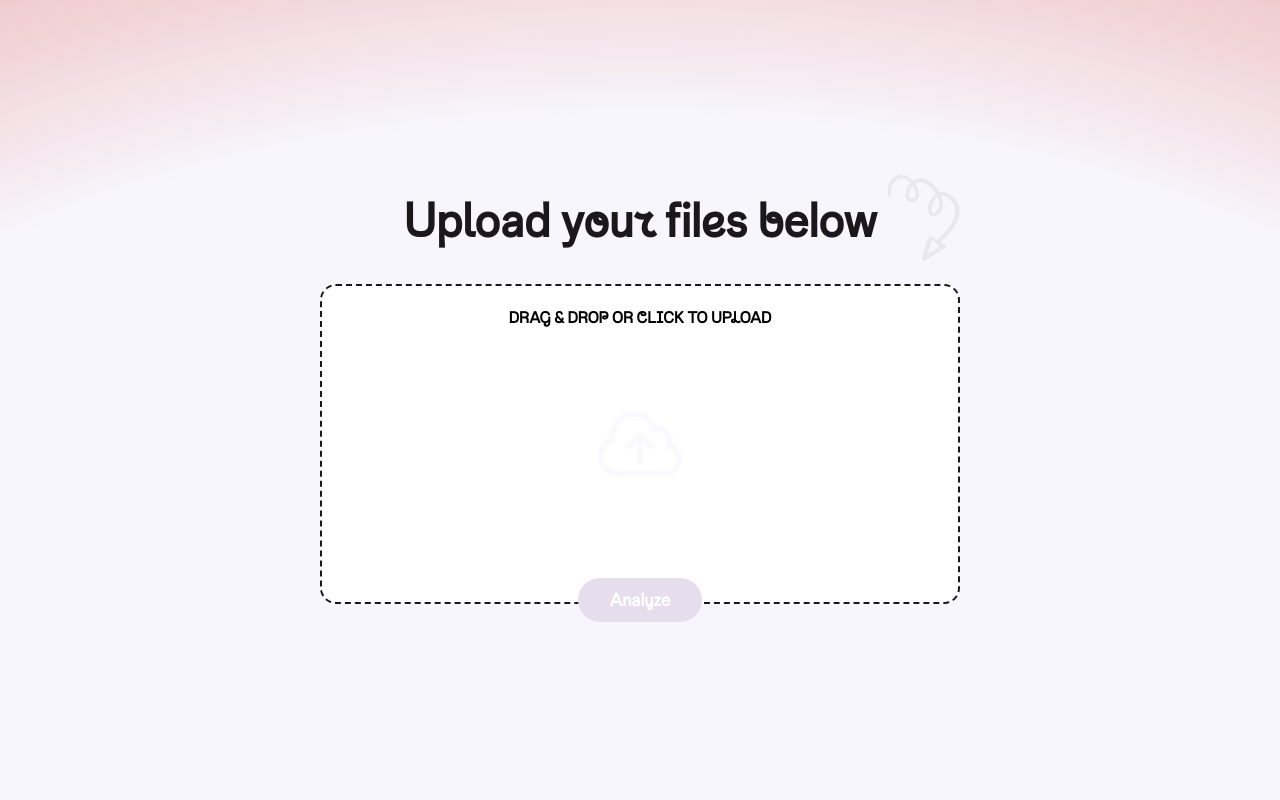
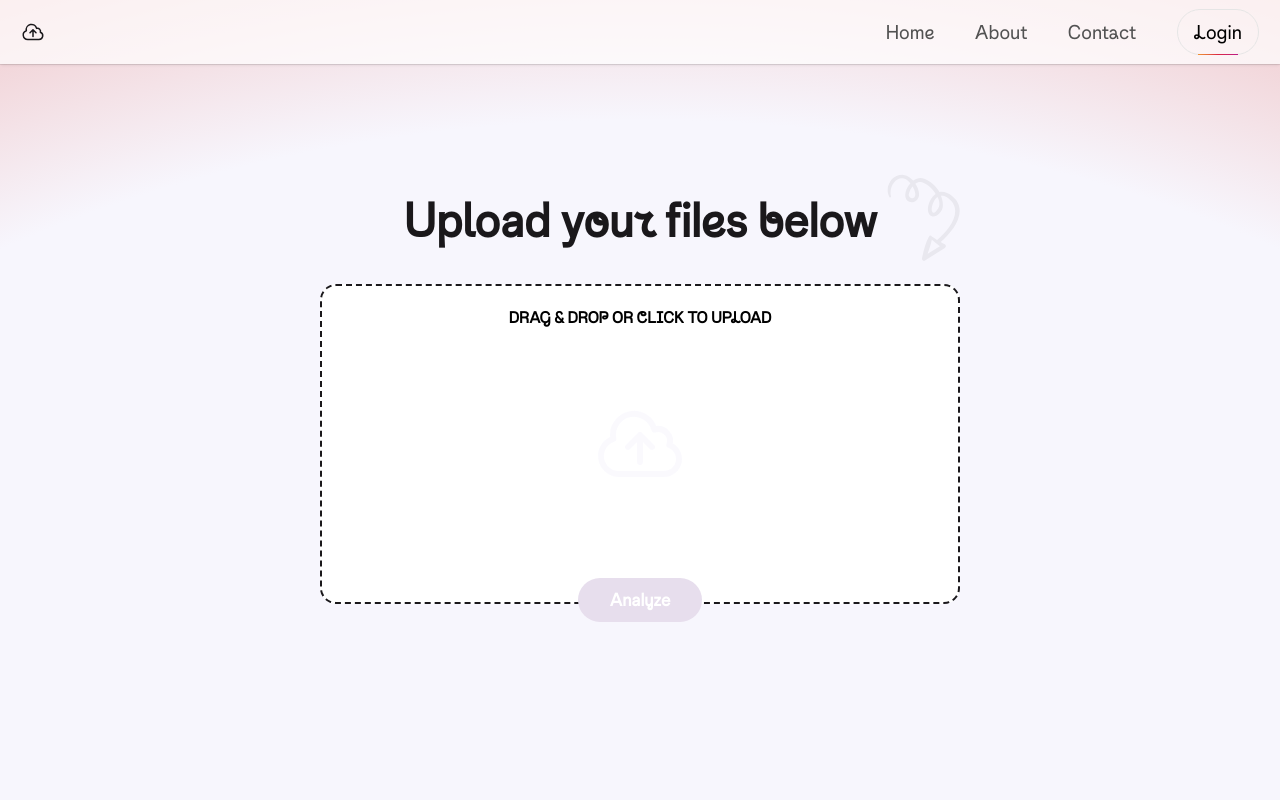
Before and after one commit to AntonisSykoutris/followfinder, a Next.js app: page / in a window 1280 px wide. Shown: the top 800 px of the page. Built offline with nearby package versions, Linux system fonts and the light colour scheme.

Commit message:
Added Navbar

```diff
--- a/src/app/layout.tsx
+++ b/src/app/layout.tsx
@@ -2,6 +2,7 @@ import type { Metadata } from 'next';
 import './globals.css';
 import SmoothScroll from '@/context/SmoothScroll';
 import { Toaster } from 'sonner';
+import { Navbar } from '@/components/Navbar/Navbar';
 
 export const metadata: Metadata = {
   title: 'Create Next App',
@@ -21,6 +22,7 @@ export default function RootLayout({
       />
       <body>
         <SmoothScroll>
+          <Navbar />
           <main className='flex flex-col items-center'>{children}</main>
           <Toaster richColors duration={2000} />
         </SmoothScroll>
--- /dev/null
+++ b/src/components/Navbar/Hamburger.tsx
@@ -0,0 +1,77 @@
+'use client';
+
+import { MotionConfig, motion } from 'framer-motion';
+import { useState } from 'react';
+
+export default function Hamburger() {
+  const [active, setActive] = useState(false);
+  return (
+    <MotionConfig
+      transition={{
+        duration: 0.5,
+        ease: 'easeInOut'
+      }}
+    >
+      <motion.button
+        initial={false}
+        animate={active ? 'open' : 'closed'}
+        onClick={() => setActive(pv => !pv)}
+        className='relative block h-12  w-12 sm:hidden'
+      >
+        <motion.span
+          variants={VARIANTS.top}
+          className='absolute h-1 w-10 bg-foreground'
+          style={{ y: '-50%', left: '50%', x: '-50%', top: '35%' }}
+        />
+        <motion.span
+          variants={VARIANTS.middle}
+          className='absolute h-1 w-10 bg-foreground'
+          style={{ left: '50%', x: '-50%', top: '50%', y: '-50%' }}
+        />
+        <motion.span
+          variants={VARIANTS.bottom}
+          className='absolute h-1 w-5 bg-foreground'
+          style={{
+            x: '-50%',
+            y: '50%',
+            bottom: '35%',
+            left: 'calc(50% + 10px)'
+          }}
+        />
+      </motion.button>
+    </MotionConfig>
+  );
+}
+
+const VARIANTS = {
+  top: {
+    open: {
+      rotate: ['0deg', '0deg', '45deg'],
+      top: ['35%', '50%', '50%']
+    },
+    closed: {
+      rotate: ['45deg', '0deg', '0deg'],
+      top: ['50%', '50%', '35%']
+    }
+  },
+  middle: {
+    open: {
+      rotate: ['0deg', '0deg', '-45deg']
+    },
+    closed: {
+      rotate: ['-45deg', '0deg', '0deg']
+    }
+  },
+  bottom: {
+    open: {
+      rotate: ['0deg', '0deg', '45deg'],
+      bottom: ['35%', '50%', '50%'],
+      left: '50%'
+    },
+    closed: {
+      rotate: ['45deg', '0deg', '0deg'],
+      bottom: ['50%', '50%', '35%'],
+      left: 'calc(50% + 10px)'
+    }
+  }
+};
--- /dev/null
+++ b/src/components/Navbar/Navbar.tsx
@@ -0,0 +1,25 @@
+'use client';
+
+import React from 'react';
+import { FloatingNav } from '../ui/floating-navbar';
+export function Navbar() {
+  const navItems = [
+    {
+      name: 'Home',
+      link: '/'
+    },
+    {
+      name: 'About',
+      link: '/about'
+    },
+    {
+      name: 'Contact',
+      link: '/contact'
+    }
+  ];
+  return (
+    <div className='relative  w-full'>
+      <FloatingNav navItems={navItems} />
+    </div>
+  );
+}
--- /dev/null
+++ b/src/components/ui/floating-navbar.tsx
@@ -0,0 +1,77 @@
+'use client';
+import React, { useState } from 'react';
+import {
+  motion,
+  AnimatePresence,
+  useScroll,
+  useMotionValueEvent
+} from 'framer-motion';
+import Link from 'next/link';
+import { cn } from '@/lib/utils';
+import UploadSvg from './UploadSvg';
+import Hamburger from '../Navbar/Hamburger';
+
+export const FloatingNav = ({
+  navItems,
+  className
+}: {
+  navItems: {
+    name: string;
+    link: string;
+    icon?: JSX.Element;
+  }[];
+  className?: string;
+}) => {
+  const [visible, setVisible] = useState(true);
+  const { scrollY } = useScroll();
+
+  useMotionValueEvent(scrollY, 'change', (latest: number) => {
+    const previous = scrollY.getPrevious();
+
+    if (latest > previous! && latest > 150) setVisible(false);
+    else setVisible(true);
+  });
+
+  return (
+    <AnimatePresence mode='wait'>
+      <motion.div
+        initial={{
+          opacity: 1,
+          y: -100
+        }}
+        animate={{
+          y: visible ? 0 : -100,
+          opacity: visible ? 1 : 0
+        }}
+        transition={{
+          duration: 0.2
+        }}
+        className={cn(
+          'fixed inset-x-0  top-0   z-[5000] mx-auto  flex w-full  items-center justify-between space-x-4 border border-transparent bg-background/70  px-5 py-2  shadow-[0px_2px_3px_-1px_rgba(0,0,0,0.1),0px_1px_0px_0px_rgba(25,28,33,0.02),0px_0px_0px_1px_rgba(25,28,33,0.08)]   dark:border-white/[0.2] dark:bg-black',
+          className
+        )}
+      >
+        <UploadSvg />
+        <div className='flex gap-x-10 '>
+          {navItems.map((navItem: any, idx: number) => (
+            <Link
+              key={`link=${idx}`}
+              href={navItem.link}
+              className={cn(
+                'relative flex items-center space-x-1  text-neutral-600 hover:text-neutral-500 dark:text-neutral-50 dark:hover:text-neutral-300'
+              )}
+            >
+              <span className='relative text-base after:absolute after:bottom-0 after:left-0 after:h-[2px] after:w-full after:origin-bottom-right after:scale-x-0 after:bg-[#bc1888] after:transition-transform after:duration-300 after:ease-in-out hover:after:origin-bottom-left hover:after:scale-x-100 sm:text-xl'>
+                {navItem.name}
+              </span>
+            </Link>
+          ))}
+          <button className='relative rounded-full border border-neutral-200 px-4 py-2 text-base font-medium text-black dark:border-white/[0.2] dark:text-white sm:text-xl'>
+            <span>Login</span>
+            <span className='instagram absolute inset-x-0 -bottom-px mx-auto h-px w-1/2 bg-gradient-to-r from-transparent  to-transparent' />
+          </button>
+        </div>
+      </motion.div>
+    </AnimatePresence>
+  );
+};
--- /dev/null
+++ b/src/hooks/use-dimensions.ts
@@ -0,0 +1,37 @@
+import { MutableRefObject, useEffect, useRef, useState } from 'react';
+
+interface Dimensions {
+  width: number;
+  height: number;
+}
+
+export const useDimensions = (ref: MutableRefObject<HTMLElement | null>) => {
+  const [dimensions, setDimensions] = useState<Dimensions>({
+    width: 0,
+    height: 0
+  });
+
+  useEffect(() => {
+    const updateDimensions = () => {
+      if (ref.current) {
+        setDimensions({
+          width: ref.current.offsetWidth,
+          height: ref.current.offsetHeight
+        });
+      }
+    };
+
+    // Initial measurement
+    updateDimensions();
+
+    // Attach resize listener to update dimensions
+    window.addEventListener('resize', updateDimensions);
+
+    // Cleanup function to remove the resize listener
+    return () => {
+      window.removeEventListener('resize', updateDimensions);
+    };
+  }, [ref]);
+
+  return dimensions;
+};
```
